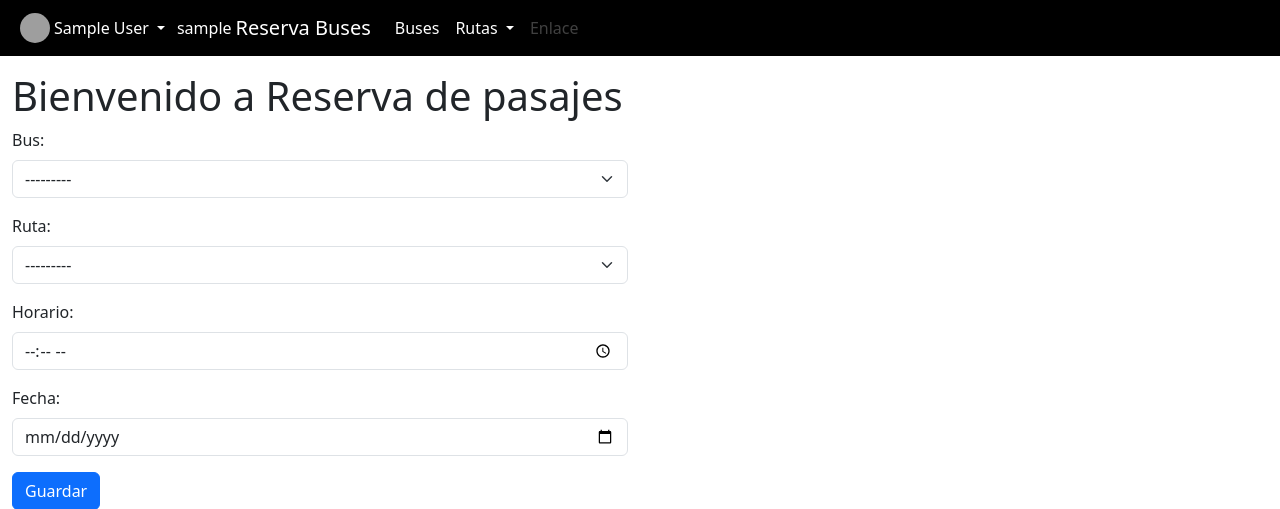
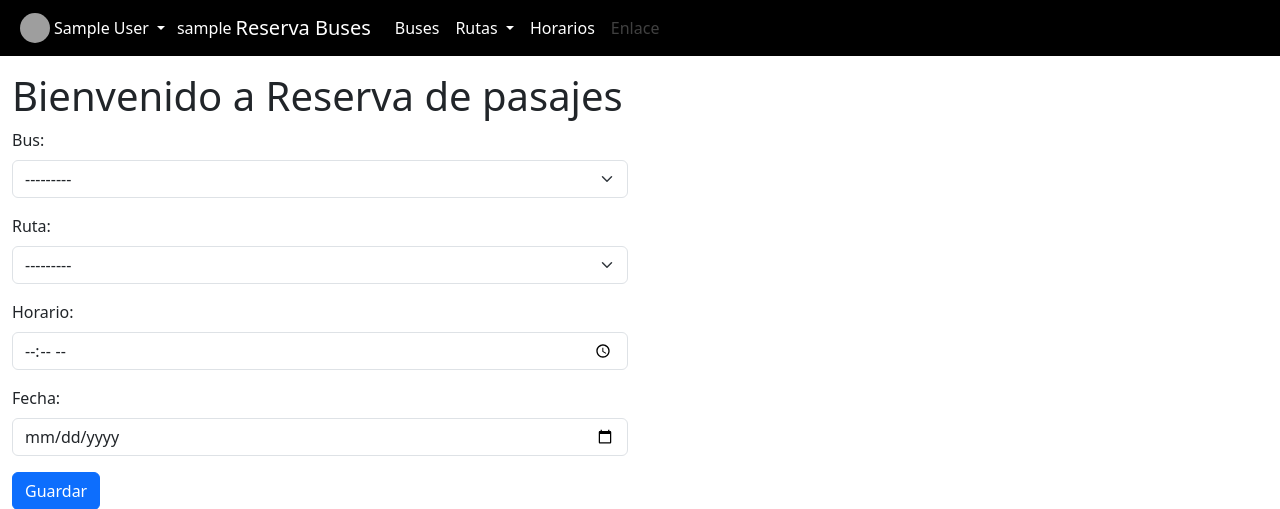
Before and after one commit to jeremyjhoel/ReservaBuses, a Django app: page /Horarios_buses/create/ in a window 1280 px wide. Shown: the top 509 px of the page. Run offline with Django 4.2, Linux system fonts and the light colour scheme; the visitor is signed in with stand-in values (Sample User, id 1); data that the repository does not hold is empty; some libraries are stand-ins or nearby versions; grey boxes are pictures that could not be loaded.

```diff
--- a/Reserva1/Reservar/templates/partials/_navbar.html
+++ b/Reserva1/Reservar/templates/partials/_navbar.html
@@ -47,6 +47,10 @@
                     </ul>
                 </li>
                 <li class="nav-item">
+                    <a class="nav-link active text-white" aria-current="page"
+                        href="{% url 'Horarios_buses_list' %}">Horarios</a>
+                </li>
+                <li class="nav-item">
                     <a class="nav-link disabled">Enlace</a>
                 </li>
 
```
